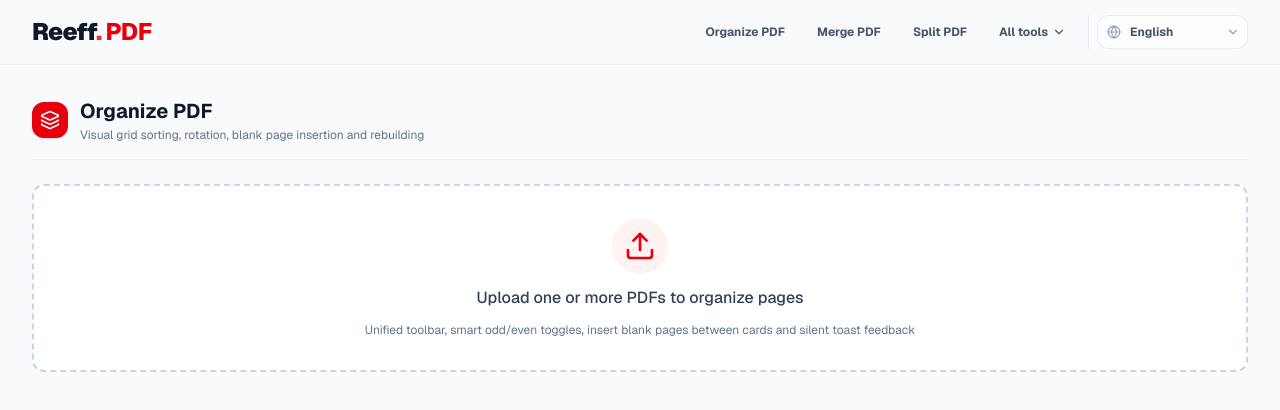
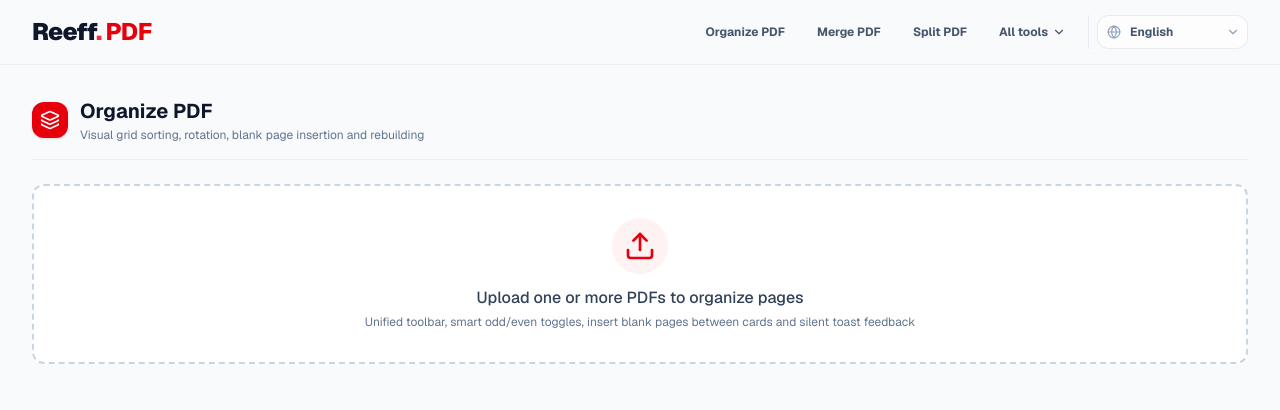
Before and after one commit to rentaolab/my-pdf-app, a Next.js app: page /en/organize-pdf in a window 1280 px wide. Shown: the top 410 px of the page. Built offline with nearby package versions, Linux system fonts and the light colour scheme.

Commit message:
chore(ui): 统一上传空态 DOM 结构为 prompt/hint 包裹式

```diff
--- a/src/components/features/PdfCrossMergeTool.tsx
+++ b/src/components/features/PdfCrossMergeTool.tsx
@@ -207,12 +207,14 @@ export default function PdfCrossMergeTool() {
           <div className="p-3 bg-indigo-50 rounded-full text-indigo-600">
             <Upload className="w-8 h-8" />
           </div>
-          <p className="text-base font-medium text-slate-700">
-            {t('upload.prompt')}
-          </p>
-          <p className="text-xs text-slate-500">
-            {t('upload.hint')}
-          </p>
+          <div>
+            <p className="text-base font-medium text-slate-700">
+              {t('upload.prompt')}
+            </p>
+            <p className="text-xs text-slate-500 mt-1">
+              {t('upload.hint')}
+            </p>
+          </div>
         </div>
       </div>
     );
--- a/src/components/features/PdfOrganizeTool.tsx
+++ b/src/components/features/PdfOrganizeTool.tsx
@@ -537,12 +537,14 @@ export default function PdfOrganizeTool() {
           <div className="p-3 bg-red-50 rounded-full text-red-600">
             <Upload className="w-8 h-8" />
           </div>
-          <p className="text-base font-medium text-slate-700">
-            {t('upload.prompt')}
-          </p>
-          <p className="text-xs text-slate-500">
-            {t('upload.hint')}
-          </p>
+          <div>
+            <p className="text-base font-medium text-slate-700">
+              {t('upload.prompt')}
+            </p>
+            <p className="text-xs text-slate-500 mt-1">
+              {t('upload.hint')}
+            </p>
+          </div>
         </div>
       </div>
     );
--- a/src/components/features/PdfPageEditorTool.tsx
+++ b/src/components/features/PdfPageEditorTool.tsx
@@ -162,8 +162,10 @@ export default function PdfPageEditorTool() {
           <div className="p-3 bg-indigo-50 rounded-full text-indigo-600">
             <Upload className="w-8 h-8" />
           </div>
-          <p className="text-base font-medium text-slate-700">{t('upload.prompt')}</p>
-          <p className="text-xs text-slate-500">{t('upload.hint')}</p>
+          <div>
+            <p className="text-base font-medium text-slate-700">{t('upload.prompt')}</p>
+            <p className="text-xs text-slate-500 mt-1">{t('upload.hint')}</p>
+          </div>
         </div>
       </div>
     );
--- a/src/components/features/PdfSplitTool.tsx
+++ b/src/components/features/PdfSplitTool.tsx
@@ -231,10 +231,12 @@ export default function PdfSplitTool() {
             <div className="p-3 bg-red-50 rounded-full text-red-600">
               <Upload className="w-8 h-8" />
             </div>
-            <p className="text-base font-medium text-slate-700">{t('upload.prompt')}</p>
-            <p className="text-xs text-slate-500">
-              {t('upload.hint')}
-            </p>
+            <div>
+              <p className="text-base font-medium text-slate-700">{t('upload.prompt')}</p>
+              <p className="text-xs text-slate-500 mt-1">
+                {t('upload.hint')}
+              </p>
+            </div>
           </div>
         </div>
       </div>
```
